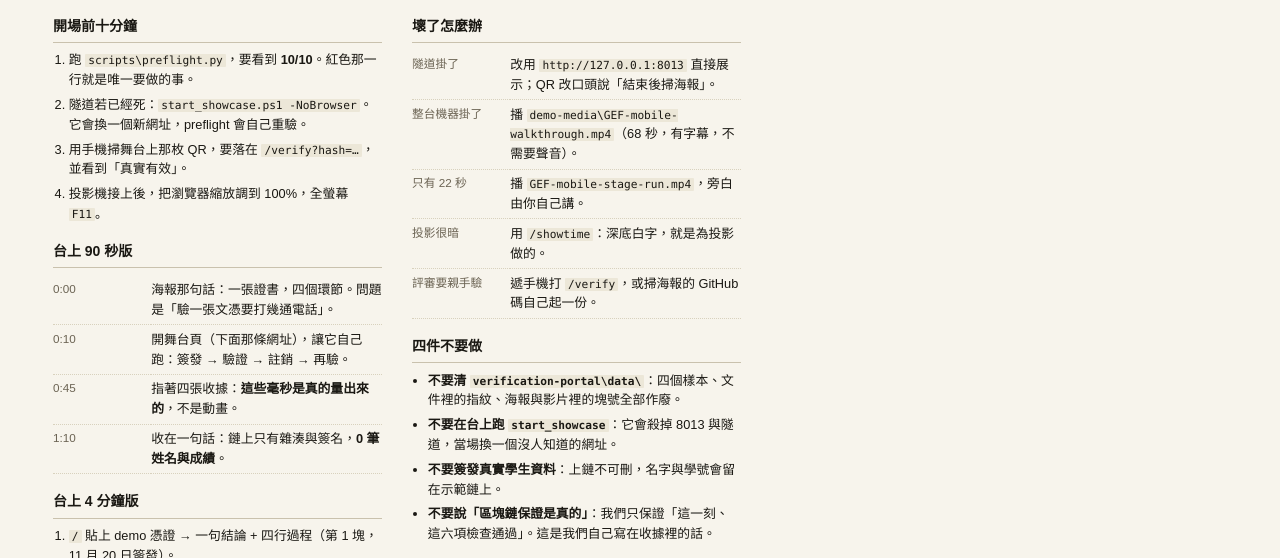
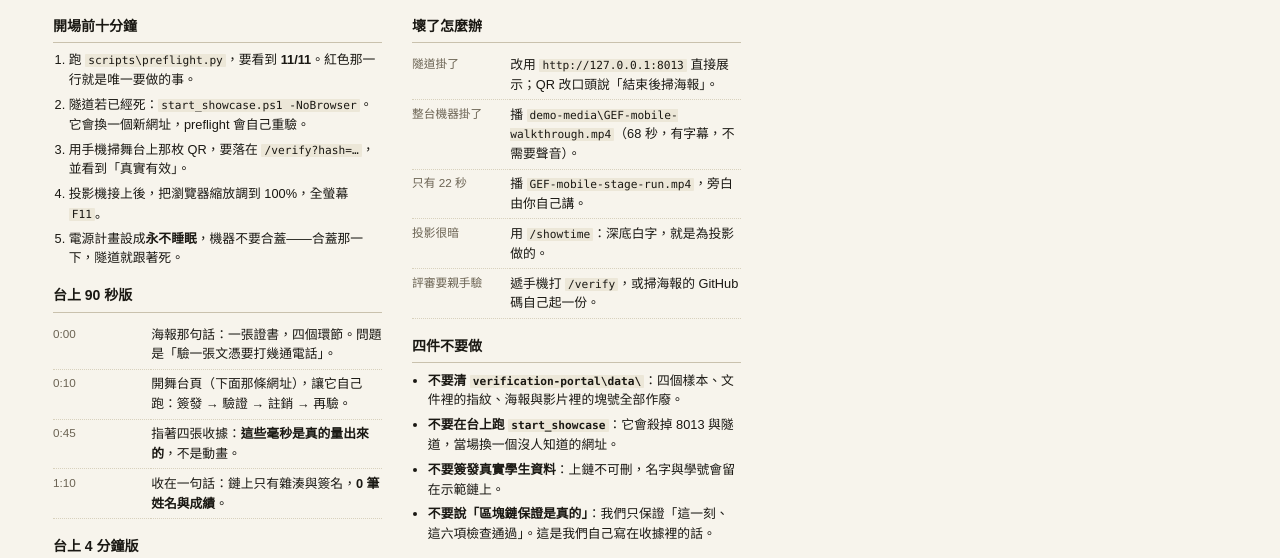
Before and after one commit to JohnnyYau/gef-mobile-credential-portal, a plain HTML site: page slides_work_v2/run_sheet.html in a window 1280 px wide. Shown: the part 164-722 px from the top of the page. Drawn offline with Linux system fonts and the light colour scheme.

Commit message:
run sheet: 11/11, and do not let the lid close
The sheet still said 10/10, which is now a lie the presenter would read aloud.
Add the item that actually kills the booth: sleep or a closed lid takes the
tunnel with it.

```diff
--- a/slides_work_v2/run_sheet.html
+++ b/slides_work_v2/run_sheet.html
@@ -49,10 +49,11 @@
     <section>
       <h2>開場前十分鐘</h2>
       <ol>
-        <li>跑 <code>scripts\preflight.py</code>，要看到 <b>10/10</b>。紅色那一行就是唯一要做的事。</li>
+        <li>跑 <code>scripts\preflight.py</code>，要看到 <b>11/11</b>。紅色那一行就是唯一要做的事。</li>
         <li>隧道若已經死：<code>start_showcase.ps1 -NoBrowser</code>。它會換一個新網址，preflight 會自己重驗。</li>
         <li>用手機掃舞台上那枚 QR，要落在 <code>/verify?hash=…</code>，並看到「真實有效」。</li>
         <li>投影機接上後，把瀏覽器縮放調到 100%，全螢幕 <code>F11</code>。</li>
+        <li>電源計畫設成<b>永不睡眠</b>，機器不要合蓋——合蓋那一下，隧道就跟著死。</li>
       </ol>
     </section>
 
```
Also changed, not shown: 1 other file.
